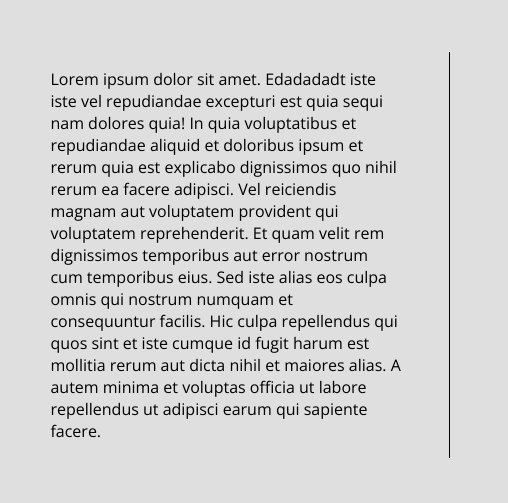
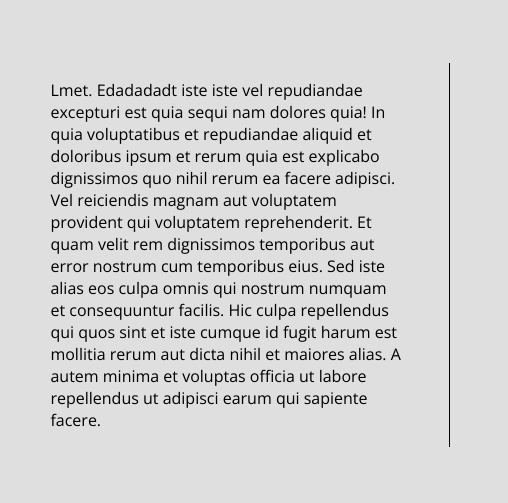
Before and after one commit to GonzaloMayorga/Chaza, a plain HTML site: page index.html in a window 1280 px wide. Shown: the part 1100-1603 px from the top of the page, 0-508 px from the left. Drawn offline with nearby package versions, Linux system fonts and the light colour scheme.

Commit message:
Update index.html

```diff
--- a/index.html
+++ b/index.html
@@ -276,7 +276,7 @@ h3 {
 <div class="descrip">
 	<div class="txt">
 		<p>
-			Lorem ipsum dolor sit amet. Edadadadt iste iste vel repudiandae excepturi est quia sequi nam dolores quia! In quia voluptatibus et repudiandae aliquid et doloribus ipsum et rerum quia est explicabo dignissimos quo nihil rerum ea facere adipisci. Vel reiciendis magnam aut voluptatem provident qui voluptatem reprehenderit. Et quam velit rem dignissimos temporibus aut error nostrum cum temporibus eius.
+			Lmet. Edadadadt iste iste vel repudiandae excepturi est quia sequi nam dolores quia! In quia voluptatibus et repudiandae aliquid et doloribus ipsum et rerum quia est explicabo dignissimos quo nihil rerum ea facere adipisci. Vel reiciendis magnam aut voluptatem provident qui voluptatem reprehenderit. Et quam velit rem dignissimos temporibus aut error nostrum cum temporibus eius.
 
 			Sed iste alias eos culpa omnis qui nostrum numquam et consequuntur facilis. Hic culpa repellendus qui quos sint et iste cumque id fugit harum est mollitia rerum aut dicta nihil et maiores alias. A autem minima et voluptas officia ut labore repellendus ut adipisci earum qui sapiente facere.
 
```
